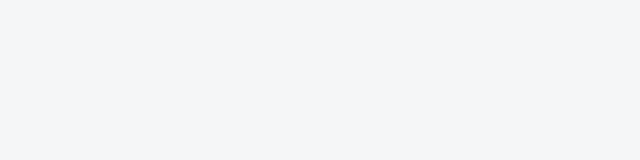
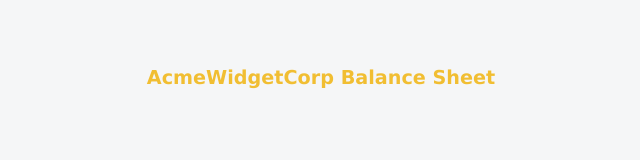
Before and after one commit to Lucas-Erkana/Balance_Sheet, a website: page index.html in a window 1280 px wide. Shown: the whole page, without its empty margins (319-959 px from the left). Drawn offline with Linux system fonts and the light colour scheme.

Commit message:
Step 4
Step 4
Screen readers announce HTML elements based on the document flow. We will eventually want the balance sheet to have a heading of "Balance Sheet" and a subheading of "AcmeWidgetCorp". However, this order does not make sense if announced by a screen reader.

Give your existing span the class attribute set to flex, and add two span elements within it. Give the first the text AcmeWidgetCorp. Give the second the text Balance Sheet. You will use CSS to reverse the order of the text on the page, but the HTML order will make more sense for a screen reader.

```diff
--- a/index.html
+++ b/index.html
@@ -11,7 +11,12 @@
 <body>
     <main>
         <section>
-            <h1><span></span></h1><!-- Answer to step 3-->
+            <h1>
+                <span class="flex">
+                    <span>AcmeWidgetCorp</span>
+                    <span>Balance Sheet</span>
+                </span>
+            </h1><!-- Answer to step 3-->
         </section>
     </main>
 </body>
--- a/package.json
+++ b/package.json
@@ -10,6 +10,10 @@
   "author": "",
   "license": "ISC",
   "devDependencies": {
-    "hint": "^7.1.9"
+    "hint": "^7.1.9",
+    "stylelint": "^13.13.1",
+    "stylelint-config-standard": "^21.0.0",
+    "stylelint-csstree-validator": "^1.9.0",
+    "stylelint-scss": "^3.21.0"
   }
 }
```
Also changed, not shown: .github/workflows/linters.yml, 1 other file.
